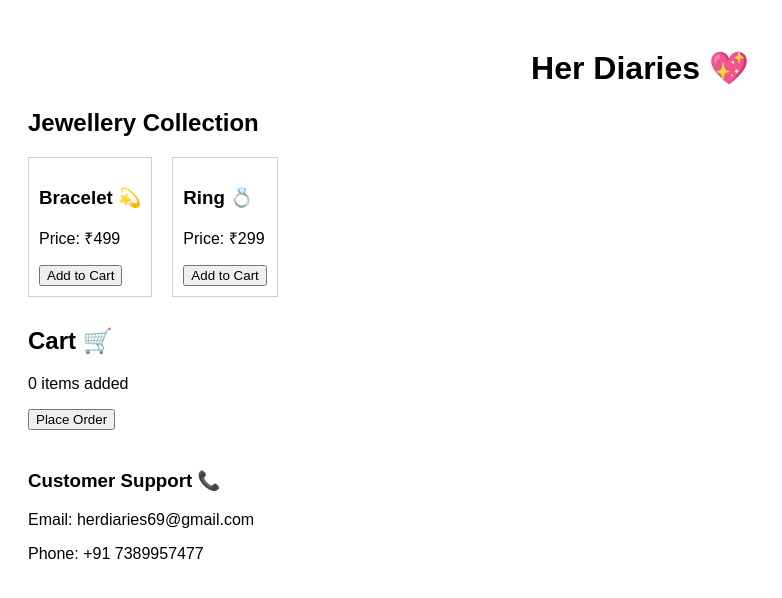
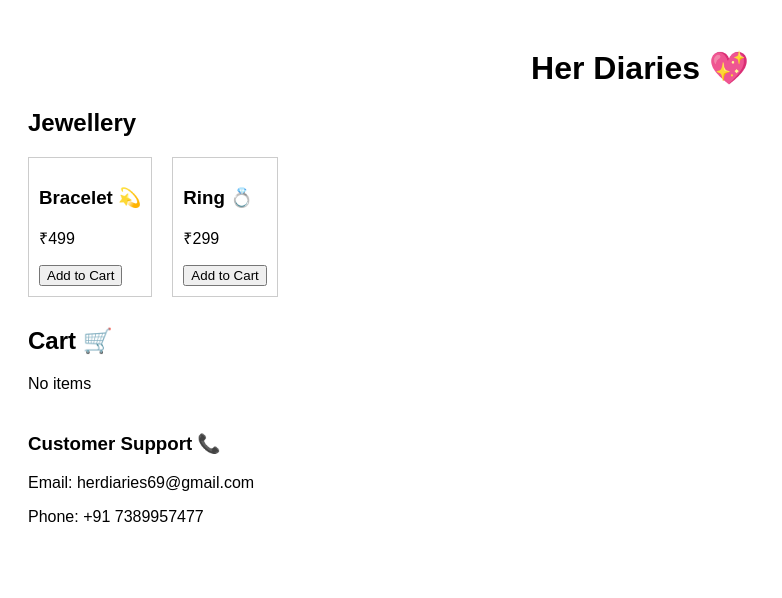
Before and after one commit to herdiaries69-dotcom/Her-diaries-, a React app: page / in a window 1280 px wide. Shown: the top 598 px of the page, without its empty margins (0-782 px from the left). Built offline with nearby package versions, Linux system fonts and the light colour scheme; the HTML template or start-up script is replaced by a standard one.

Commit message:
Update App.jsx

```diff
--- a/src/App.jsx
+++ b/src/App.jsx
@@ -2,50 +2,120 @@ import { useState } from "react"
 
 function ItsDiariesStore() {
   const [cart, setCart] = useState([])
+  const [showForm, setShowForm] = useState(false)
+
+  const [name, setName] = useState("")
+  const [address, setAddress] = useState("")
+  const [phone, setPhone] = useState("")
+  const [payment, setPayment] = useState("COD")
 
   const addToCart = (item) => {
     setCart([...cart, item])
-    alert(item + " added to cart 🛒")
+  }
+
+  const placeOrder = () => {
+    if (!name || !address || !phone) {
+      alert("Please fill all details ❗")
+      return
+    }
+
+    alert(
+      `Order Placed ✅\nName: ${name}\nPayment: ${payment}`
+    )
+
+    // reset
+    setCart([])
+    setShowForm(false)
+    setName("")
+    setAddress("")
+    setPhone("")
   }
 
   return (
     <div style={{ fontFamily: "Arial", padding: "20px" }}>
 
-      {/* Header */}
       <h1 style={{ textAlign: "center" }}>Her Diaries 💖</h1>
 
       {/* Products */}
-      <h2>Jewellery Collection</h2>
+      <h2>Jewellery</h2>
 
-      <div style={{ display: "flex", gap: "20px", flexWrap: "wrap" }}>
-
-        {/* Bracelet */}
+      <div style={{ display: "flex", gap: "20px" }}>
         <div style={{ border: "1px solid #ccc", padding: "10px" }}>
           <h3>Bracelet 💫</h3>
-          <p>Price: ₹499</p>
+          <p>₹499</p>
           <button onClick={() => addToCart("Bracelet")}>
             Add to Cart
           </button>
         </div>
 
-        {/* Ring */}
         <div style={{ border: "1px solid #ccc", padding: "10px" }}>
           <h3>Ring 💍</h3>
-          <p>Price: ₹299</p>
+          <p>₹299</p>
           <button onClick={() => addToCart("Ring")}>
             Add to Cart
           </button>
         </div>
-
       </div>
 
       {/* Cart */}
       <h2 style={{ marginTop: "30px" }}>Cart 🛒</h2>
-      <p>{cart.length} items added</p>
 
-      <button onClick={() => alert("Order placed (demo) ✅")}>
-        Place Order
-      </button>
+      {cart.length === 0 ? (
+        <p>No items</p>
+      ) : (
+        <ul>
+          {cart.map((item, index) => (
+            <li key={index}>{item}</li>
+          ))}
+        </ul>
+      )}
+
+      {cart.length > 0 && (
+        <button onClick={() => setShowForm(true)}>
+          Proceed to Order
+        </button>
+      )}
+
+      {/* Order Form */}
+      {showForm && (
+        <div style={{ marginTop: "20px" }}>
+          <h3>Order Details 📦</h3>
+
+          <input
+            placeholder="Name"
+            value={name}
+            onChange={(e) => setName(e.target.value)}
+          /><br /><br />
+
+          <input
+            placeholder="Address"
+            value={address}
+            onChange={(e) => setAddress(e.target.value)}
+          /><br /><br />
+
+          <input
+            placeholder="Phone"
+            value={phone}
+            onChange={(e) => setPhone(e.target.value)}
+          /><br /><br />
+
+          <h4>Payment Method</h4>
+
+          <select
+            value={payment}
+            onChange={(e) => setPayment(e.target.value)}
+          >
+            <option>COD</option>
+            <option>UPI</option>
+          </select>
+
+          <br /><br />
+
+          <button onClick={placeOrder}>
+            Place Order ✅
+          </button>
+        </div>
+      )}
 
       {/* Support */}
       <div style={{ marginTop: "40px" }}>
```
